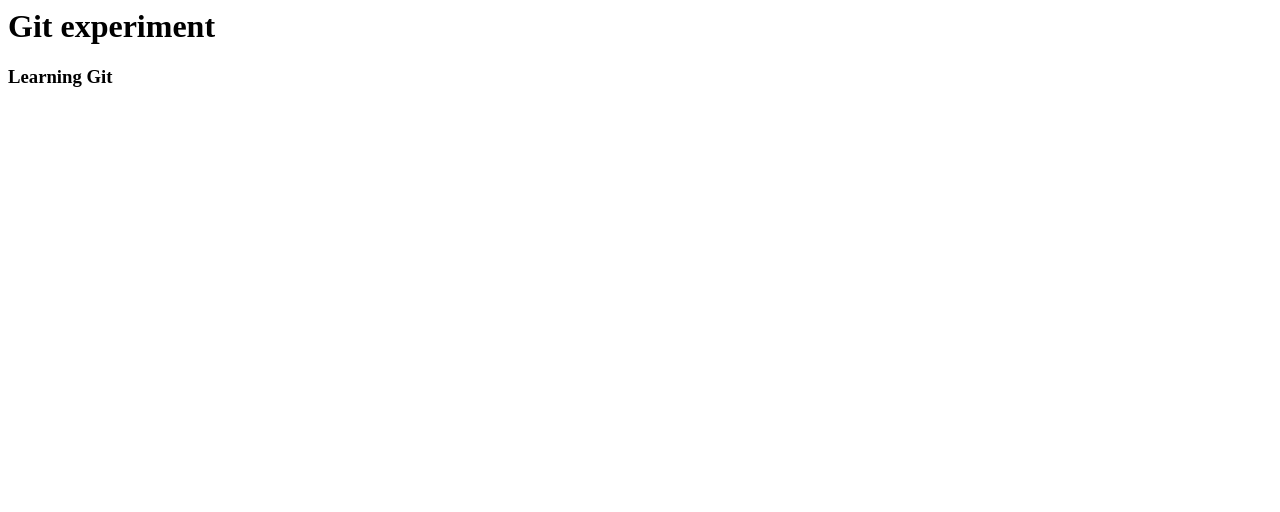
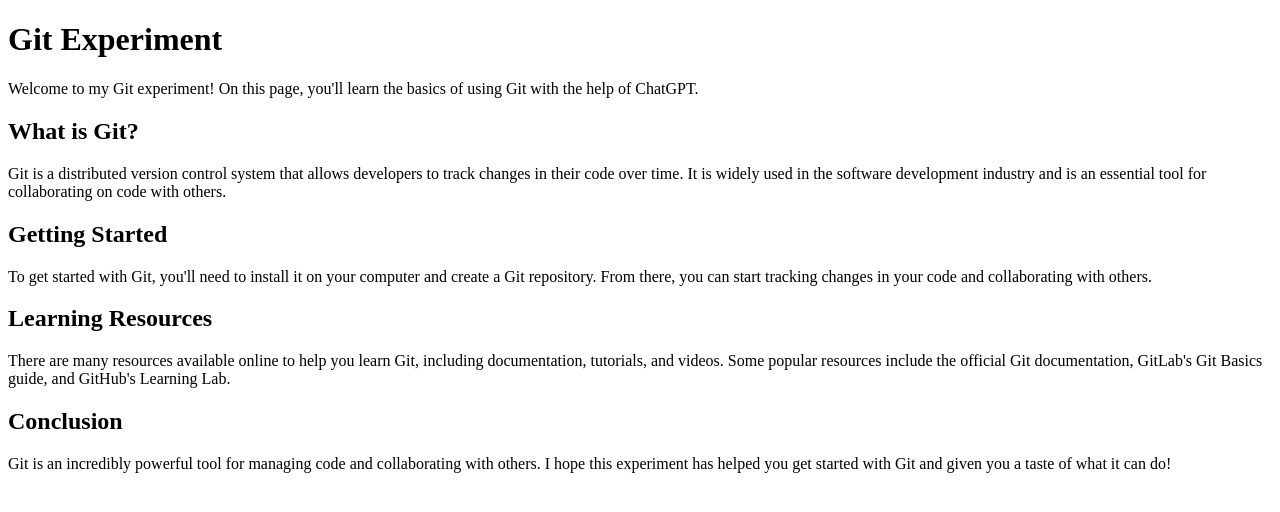
Before and after one commit to razabpn/heelo-world, a plain HTML site: page Index.html in a window 1280 px wide. Drawn offline with Linux system fonts and the light colour scheme.

Commit message:
Update Index.html

```diff
--- a/Index.html
+++ b/Index.html
@@ -1,12 +1,19 @@
-<html>
+<!DOCTYPE html>
+<html lang="en">
 <head>
-<meta name="viewport" content="width=device-width">
-<title> Learn Git using ChatGPT, my first experiment </title>
+    <meta name="viewport" content="width=device-width">
+    <title>Learn Git using ChatGPT: My First Experiment</title>
 </head>
-
 <body>
-<h1> Git experiment </h1>
-<h3> Learning Git </h3>
+    <h1>Git Experiment</h1>
+    <p>Welcome to my Git experiment! On this page, you'll learn the basics of using Git with the help of ChatGPT.</p>
+    <h2>What is Git?</h2>
+    <p>Git is a distributed version control system that allows developers to track changes in their code over time. It is widely used in the software development industry and is an essential tool for collaborating on code with others.</p>
+    <h2>Getting Started</h2>
+    <p>To get started with Git, you'll need to install it on your computer and create a Git repository. From there, you can start tracking changes in your code and collaborating with others.</p>
+    <h2>Learning Resources</h2>
+    <p>There are many resources available online to help you learn Git, including documentation, tutorials, and videos. Some popular resources include the official Git documentation, GitLab's Git Basics guide, and GitHub's Learning Lab.</p>
+    <h2>Conclusion</h2>
+    <p>Git is an incredibly powerful tool for managing code and collaborating with others. I hope this experiment has helped you get started with Git and given you a taste of what it can do!</p>
 </body>
-
 </html>
```
